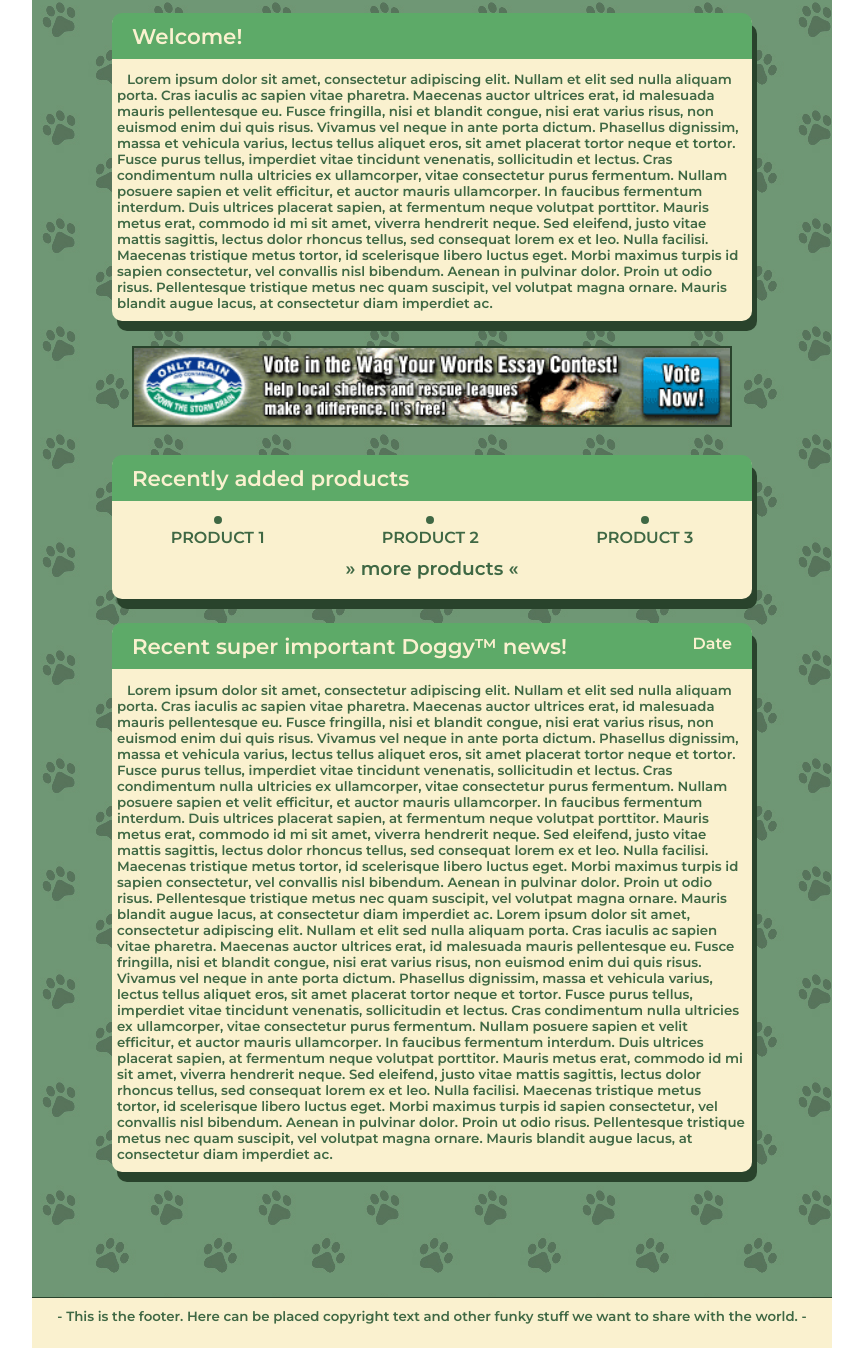
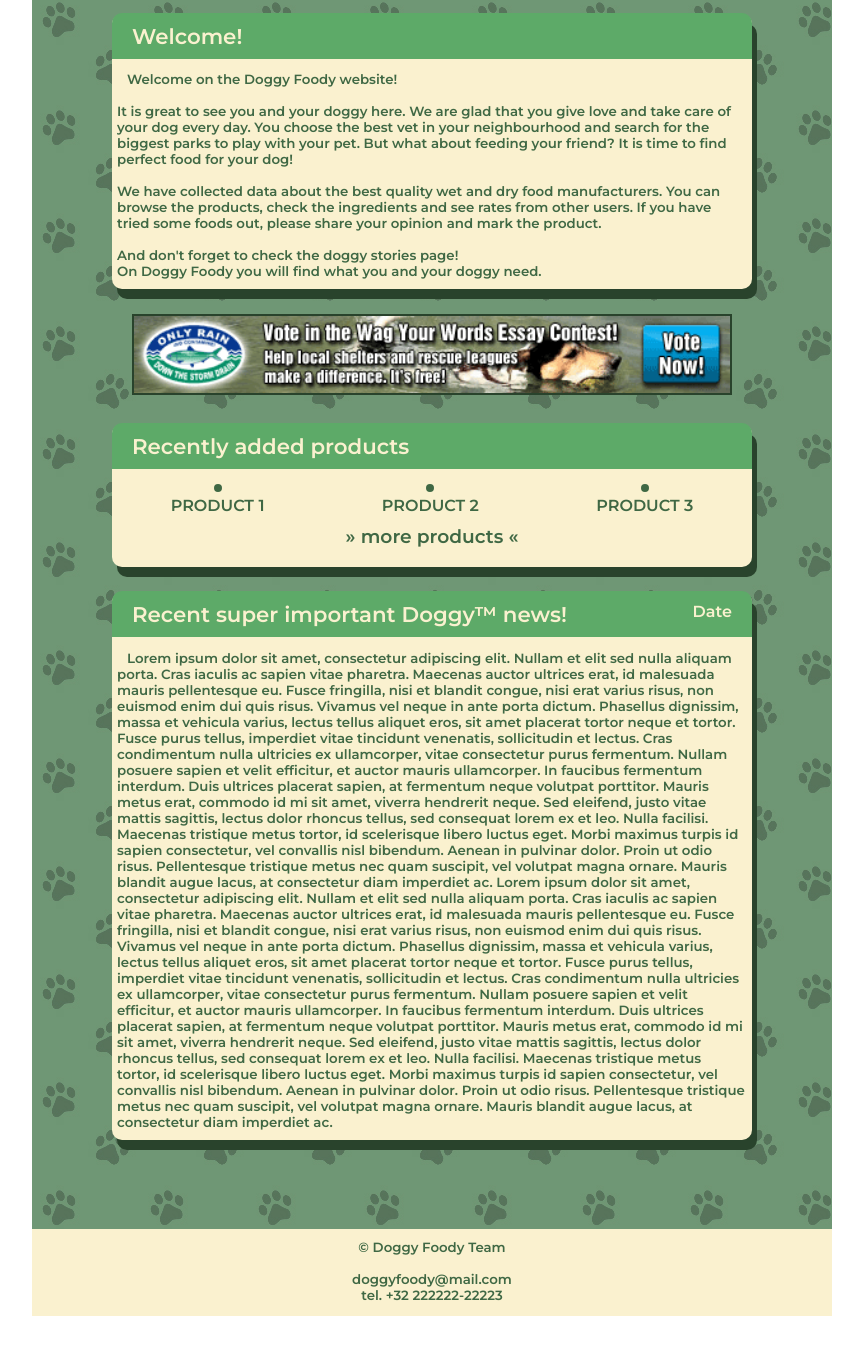
Before and after one commit to bwaszkiewicz/DoggyFoody, a plain HTML site: page index.html in a window 1280 px wide. Shown: the part 117-1465 px from the top of the page, without its empty margins (224-1087 px from the left). After the commit the page ends 1433 px from the top, so only its background shows below. Drawn offline with Linux system fonts and the light colour scheme; no server answers.

Commit message:
added footer text and welcome message

```diff
--- a/index.html
+++ b/index.html
@@ -62,20 +62,11 @@
 
             <article class="WindowNews">
                 <h1>Welcome!</h1>
-                <p class="Article">Lorem ipsum dolor sit amet, consectetur adipiscing elit. Nullam et elit sed nulla aliquam porta. Cras
-                iaculis ac sapien vitae pharetra. Maecenas auctor ultrices erat, id malesuada mauris pellentesque eu.
-                Fusce fringilla, nisi et blandit congue, nisi erat varius risus, non euismod enim dui quis risus.
-                Vivamus vel neque in ante porta dictum. Phasellus dignissim, massa et vehicula varius, lectus tellus
-                aliquet eros, sit amet placerat tortor neque et tortor. Fusce purus tellus, imperdiet vitae tincidunt
-                venenatis, sollicitudin et lectus.
-                Cras condimentum nulla ultricies ex ullamcorper, vitae consectetur purus fermentum. Nullam posuere
-                sapien et velit efficitur, et auctor mauris ullamcorper. In faucibus fermentum interdum. Duis ultrices
-                placerat sapien, at fermentum neque volutpat porttitor. Mauris metus erat, commodo id mi sit amet,
-                viverra hendrerit neque. Sed eleifend, justo vitae mattis sagittis, lectus dolor rhoncus tellus, sed
-                consequat lorem ex et leo. Nulla facilisi. Maecenas tristique metus tortor, id scelerisque libero
-                luctus eget. Morbi maximus turpis id sapien consectetur, vel convallis nisl bibendum. Aenean in
-                pulvinar dolor. Proin ut odio risus. Pellentesque tristique metus nec quam suscipit, vel volutpat magna
-                ornare. Mauris blandit augue lacus, at consectetur diam imperdiet ac.</p>
+                <p class="Article">Welcome on the Doggy Foody website!
+                    <br><br>It is great to see you and your doggy here. We are glad that you give love and take care of your dog every day. You choose the best vet in your neighbourhood and search for the biggest parks to play with your pet. But what about feeding your friend? It is time to find perfect food for your dog!
+                    <br><br>We have collected data about the best quality wet and dry food manufacturers. You can browse the products, check the ingredients and see rates from other users. If you have tried some foods out, please share your opinion and mark the product.
+                    <br><br>And don't forget to check the doggy stories page!
+                    <br>On Doggy Foody you will find what you and your doggy need.</p>
             </article>
 
     <!-- Ad box -->
@@ -153,7 +144,7 @@
     <!-- moved here beacuse it's position needs to be relative to parent box (main) -->
     <footer>
         <div id="FooterText">
-                - This is the footer. Here can be placed copyright text and other funky stuff we want to share with the world. -
+                © Doggy Foody Team<br><br>doggyfoody@mail.com<br>tel. +32 222222-22223
         </div>
     </footer>
 
--- a/mainStyle.css
+++ b/mainStyle.css
@@ -331,7 +331,8 @@ footer{
     position: absolute;
     background-color: var(--foreground-color1);
     width: 100%;
-    height: 50px;
+    height: auto;
+
     left: 0px;
     bottom: -51px;
     padding: 0px;
@@ -343,4 +344,5 @@ footer #FooterText{
     color: var(--background-color2);
     font-size: 10pt;
     margin-top: 10px;
+    margin-bottom: 1vw;
 }
```
Also changed, not shown: dryFood.html (+2 -2 lines), manufacturers.html (+2 -2 lines), productPage.html (+2 -3 lines), signIn.html (+2 -2 lines), signUp.html (+2 -2 lines), stories.html (+2 -2 lines), wetFood.html (+2 -2 lines).
